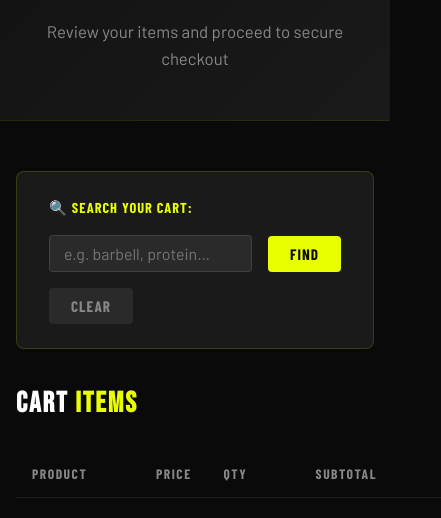
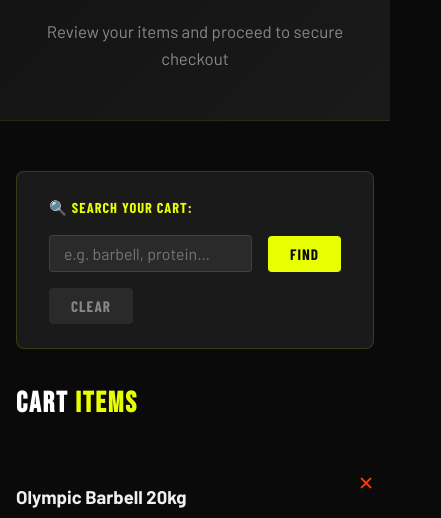
Before and after one commit to Abban546/FITZONE, a plain HTML site: page cart.html in a window 390 px wide. Shown: the part 305-823 px from the top of the page, 441 px wide, since content can reach past the window. Drawn offline with nearby package versions, Linux system fonts and the light colour scheme.

Commit message:
Enhance mobile responsiveness and cart table layout on narrow viewports

```diff
--- a/cart.html
+++ b/cart.html
@@ -179,7 +179,7 @@
                   Pay securely with your preferred payment channel. Paystack supports multiple methods seamlessly in Ghana:
                 </p>
 
-                <div style="display:grid;grid-template-columns:1fr 1fr;gap:0.6rem;font-size:0.85rem;">
+                <div style="display:grid;grid-template-columns:repeat(auto-fit, minmax(130px, 1fr));gap:0.6rem;font-size:0.85rem;">
                   <div style="display:flex;align-items:center;gap:0.4rem;color:var(--text-muted);background:rgba(255,255,255,0.03);padding:6px 10px;border-radius:var(--radius);">
                     📱 MTN MoMo
                   </div>
@@ -313,12 +313,12 @@
         empty.style.display = 'none'; wrapper.style.display = ''; actions.style.display = '';
         body.innerHTML = cart.map((item, i) => `
           <tr>
-            <td><strong>${item.name}</strong></td>
-            <td>GH₵ ${item.price.toLocaleString()}</td>
-            <td><input class="qty-input" type="number" min="1" max="99" value="${item.qty}"
+            <td data-label="Product"><strong>${item.name}</strong></td>
+            <td data-label="Price">GH₵ ${item.price.toLocaleString()}</td>
+            <td data-label="Qty"><input class="qty-input" type="number" min="1" max="99" value="${item.qty}"
                        onchange="updateQty(${i}, this.value)"
                        aria-label="Quantity for ${item.name}"></td>
-            <td style="color:var(--primary);font-family:var(--font-display);font-size:1.1rem;">
+            <td data-label="Subtotal" style="color:var(--primary);font-family:var(--font-display);font-size:1.1rem;">
               GH₵ ${(item.price * item.qty).toLocaleString()}
             </td>
             <td><button onclick="removeItem(${i})" style="background:none;border:none;color:var(--accent);cursor:pointer;font-size:1.2rem;" aria-label="Remove ${item.name} from cart" title="Remove">✕</button></td>
--- a/css/style.css
+++ b/css/style.css
@@ -1105,3 +1105,67 @@ hr.separator {
   .form-wrapper { padding: 1.5rem; }
   .btn { padding: 12px 24px; font-size: 1rem; }
 }
+
+/* Premium Mobile Responsive Stacking for Cart Table */
+@media (max-width: 600px) {
+  .cart-table,
+  .cart-table thead,
+  .cart-table tbody,
+  .cart-table tr,
+  .cart-table td,
+  .cart-table th {
+    display: block;
+  }
+  .cart-table thead {
+    display: none; /* Hide standard visual table header */
+  }
+  .cart-table tr {
+    border-bottom: 2px solid rgba(255,255,255,0.08);
+    padding: 1.5rem 0;
+    position: relative;
+  }
+  .cart-table tr:hover td {
+    background: none; /* Disable cell hover background on mobile */
+  }
+  .cart-table td {
+    border-bottom: none;
+    padding: 0.5rem 0;
+    display: flex;
+    justify-content: space-between;
+    align-items: center;
+    font-size: 0.95rem;
+  }
+  /* Prepend custom headers using data-label properties */
+  .cart-table td::before {
+    content: attr(data-label);
+    font-family: var(--font-cond);
+    font-weight: 700;
+    text-transform: uppercase;
+    color: var(--text-muted);
+    font-size: 0.8rem;
+    letter-spacing: 1px;
+  }
+  /* Custom layout for Product Name */
+  .cart-table td[data-label="Product"] {
+    font-size: 1.15rem;
+    padding-bottom: 0.8rem;
+    border-bottom: 1px solid rgba(255,255,255,0.04);
+    margin-bottom: 0.6rem;
+    display: block;
+    text-align: left;
+  }
+  .cart-table td[data-label="Product"]::before {
+    display: none; /* Remove "Product" text header for mobile product name styling */
+  }
+  /* Custom absolute placement for deletion button */
+  .cart-table td:last-child {
+    position: absolute;
+    top: 1.3rem;
+    right: 0;
+    padding: 0;
+    width: auto;
+  }
+  .cart-table td:last-child::before {
+    display: none;
+  }
+}
```
